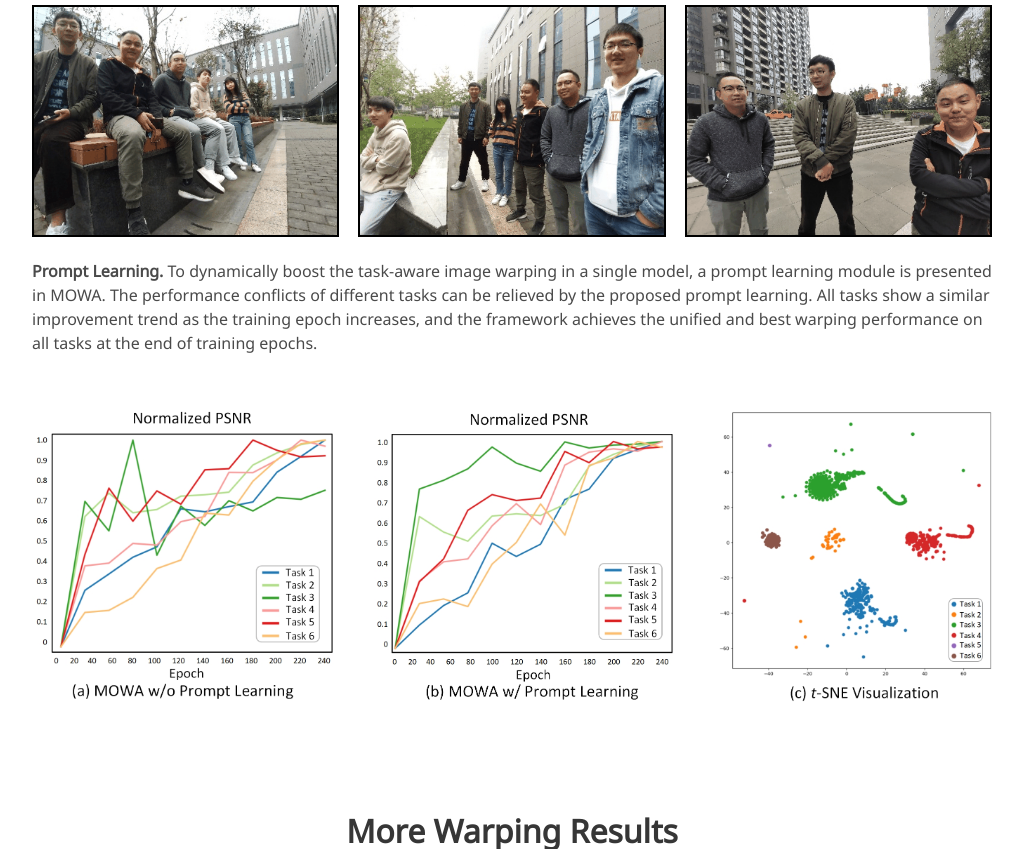
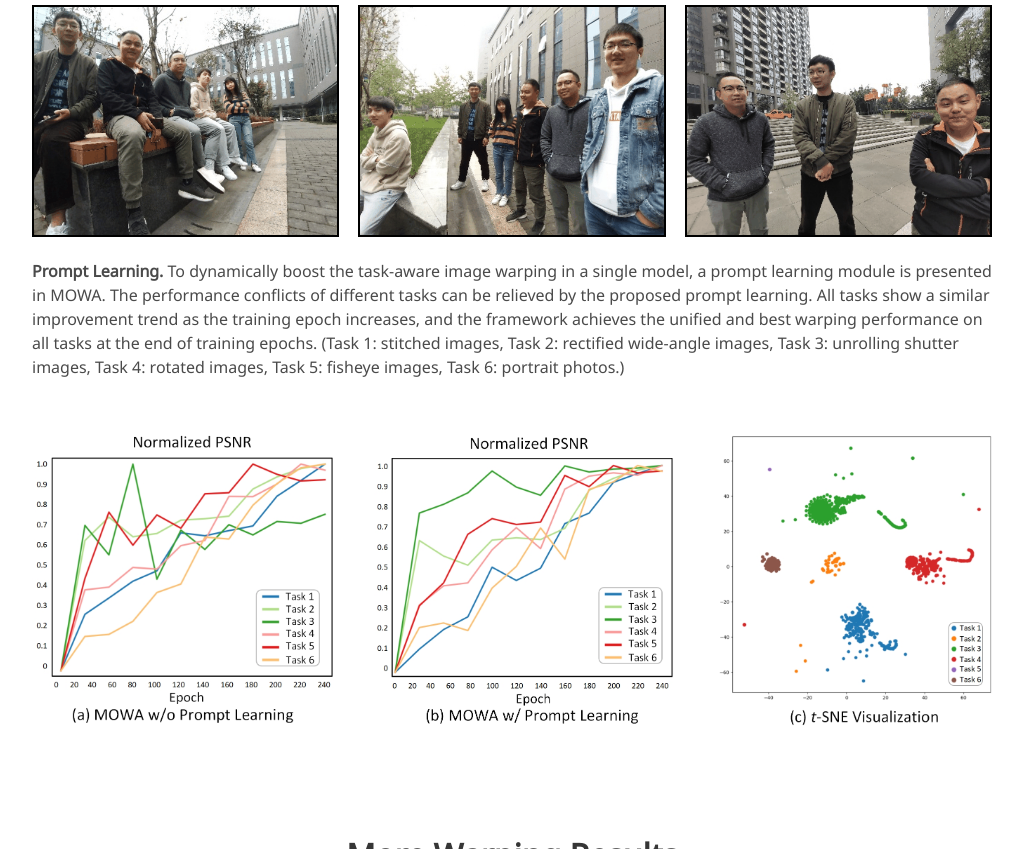
Before and after one commit to KangLiao929/KangLiao929.github.io, a Jekyll site: the page projects/mowa/index.html, which Jekyll copies as it is, in a window 1280 px wide and 900 px high, scrolled down 14377 px, cut to the strip 0-849 px from the top of the window. Shown: the whole strip, without its empty margins (128-1151 px from the left). Built offline with Jekyll 4.4.1, drawn with Linux system fonts in a browser that asks for light colours; nearby versions of some CDN libraries; some web fonts are replaced; library files that are not in the unit come from our copies; a style sheet for code colours, icons or effects is not loaded.

Commit message:
Update index.html

```diff
--- a/projects/mowa/index.html
+++ b/projects/mowa/index.html
@@ -1134,6 +1134,7 @@
           <p style="text-align: left;">
             <b>Prompt Learning.</b> To dynamically boost the task-aware image warping in a single model, a prompt learning module is presented in MOWA.
             The performance conflicts of different tasks can be relieved by the proposed prompt learning. All tasks show a similar improvement trend as the training epoch increases, and the framework achieves the unified and best warping performance on all tasks at the end of training epochs.
+            (Task 1: stitched images, Task 2: rectified wide-angle images, Task 3: unrolling shutter images, Task 4: rotated images, Task 5: fisheye images, Task 6: portrait photos.)
           </p>
 
           <div style="text-align: center;">
```
